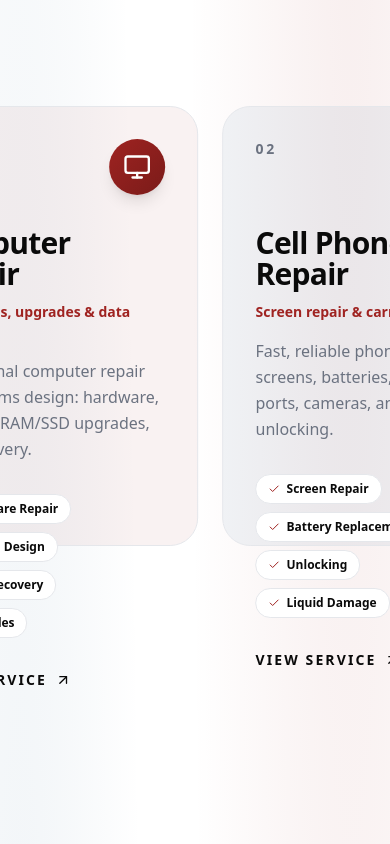
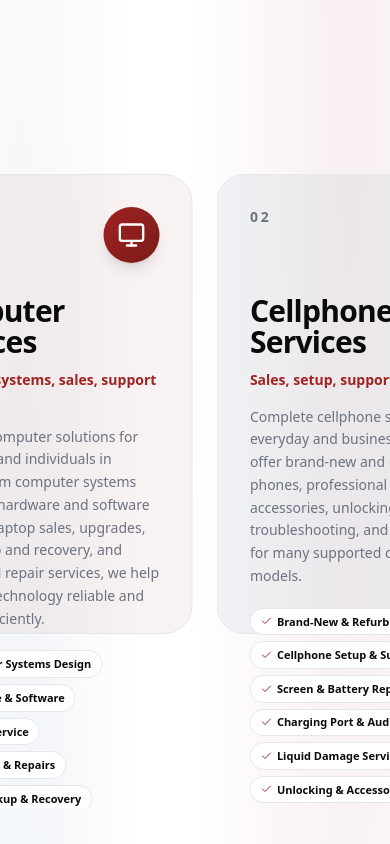
Before and after one commit to madnywebtech786/madnydigitalservices, a Next.js app: page / in a window 390 px wide. Shown: the part 1468-2312 px from the top of the page. Built offline with nearby package versions, Linux system fonts and the light colour scheme; no server answers; the database is empty.

Commit message:
updated the landing page services information

```diff
--- a/src/app/cms-admin/pages/home/page.jsx
+++ b/src/app/cms-admin/pages/home/page.jsx
@@ -55,12 +55,12 @@ export default function HomeEditor() {
           },
           services: {
             badge: 'Our Services', title: 'What We Offer',
-            subtitle: 'From device repairs to web solutions, we provide comprehensive tech services.',
+            subtitle: 'Computer systems design, software development, web development, digital solutions, computer and cellphone sales, technical support, and professional repair services for businesses and individuals in Calgary and nearby areas.',
             items: [
-              { id: 'computer-repair', title: 'Computer Repair', shortDesc: 'Expert diagnostics & repair', description: 'Professional computer repair for all brands.', features: ['Hardware Repair', 'Virus Removal', 'Data Recovery', 'Upgrades'] },
-              { id: 'cell-phone-repair', title: 'Cell Phone Repair & Unlocking', shortDesc: 'Screen repair & carrier unlock', description: 'Fast and reliable cell phone repair.', features: ['Screen Repair', 'Battery Replacement', 'Unlocking', 'Water Damage'] },
-              { id: 'device-sales', title: 'Mobile & Computer Sales', shortDesc: 'Quality devices & accessories', description: 'Wide selection of new and refurbished devices.', features: ['New Devices', 'Refurbished', 'Accessories', 'Best Prices'] },
-              { id: 'web-development', title: 'Web Development', shortDesc: 'Custom websites & apps', description: 'Professional web development services.', features: ['Custom Websites', 'E-Commerce', 'SEO Optimized', 'Responsive'] },
+              { id: 'computer', title: 'Computer Services', shortDesc: 'Computer systems, sales, support & repair', description: 'Complete computer solutions for businesses and individuals in Calgary. From computer systems design and hardware and software support to laptop sales, upgrades, data backup and recovery, and professional repair services, we help keep your technology reliable and working efficiently.', features: ['Computer Systems Design', 'Hardware & Software', 'Sales & Service', 'Upgrades & Repairs', 'Data Backup & Recovery'] },
+              { id: 'cellphone', title: 'Cellphone Services', shortDesc: 'Sales, setup, support & repair', description: 'Complete cellphone solutions for everyday and business needs. We offer brand-new and refurbished phones, professional device setup, accessories, unlocking, troubleshooting, and repair services for many supported cellphone models.', features: ['Brand-New & Refurbished Phones', 'Cellphone Setup & Support', 'Screen & Battery Replacement', 'Charging Port & Audio Repair', 'Liquid Damage Service', 'Unlocking & Accessories'] },
+              { id: 'software-development', title: 'Software Development', shortDesc: 'Custom software built for your business', description: 'Custom software solutions designed to improve business operations, streamline workflows, and support growth. We develop reliable web applications, business management systems, databases, dashboards, portals, and other software tailored to your requirements.', features: ['Custom Software Development', 'Web Application Development', 'Database Development', 'Software Testing & Maintenance', 'Business Systems & Automation'] },
+              { id: 'web-development', title: 'Web Development', shortDesc: 'Professional websites built for your business', description: 'Modern, responsive, and user-friendly web solutions designed to strengthen your online presence. We build business websites, e-commerce stores, custom web portals, and provide ongoing website maintenance and digital marketing solutions.', features: ['Website Design & Development', 'ECommerce Development', 'Custom Web Portals', 'Website Maintenance', 'SEO & Digital Marketing', 'PPC & Google Ads'] },
             ],
           },
           about: {
--- a/src/components/sections/home/Services.jsx
+++ b/src/components/sections/home/Services.jsx
@@ -37,40 +37,61 @@ const servicesMeta = {
 const defaultServices = [
   {
     id: "computer",
-    title: "Computer Repair",
-    shortDesc: "Diagnostics, upgrades & data backup",
+    title: "Computer Services",
+    shortDesc: "Computer systems, sales, support & repair",
     description:
-      "Professional computer repair and systems design: hardware, software, RAM/SSD upgrades, data recovery.",
-    features: ["Hardware Repair", "System Design", "Data Recovery", "Upgrades"],
+      "Complete computer solutions for businesses and individuals in Calgary. From computer systems design and hardware and software support to laptop sales, upgrades, data backup and recovery, and professional repair services, we help keep your technology reliable and working efficiently.",
+    features: [
+      "Computer Systems Design",
+      "Hardware & Software",
+      "Sales & Service",
+      "Upgrades & Repairs",
+      "Data Backup & Recovery",
+    ],
   },
   {
     id: "cellphone",
-    title: "Cell Phone Repair",
-    shortDesc: "Screen repair & carrier unlocking",
+    title: "Cellphone Services",
+    shortDesc: "Sales, setup, support & repair",
     description:
-      "Fast, reliable phone repair: screens, batteries, charging ports, cameras, and carrier unlocking.",
+      "Complete cellphone solutions for everyday and business needs. We offer brand-new and refurbished phones, professional device setup, accessories, unlocking, troubleshooting, and repair services for many supported cellphone models.",
     features: [
-      "Screen Repair",
-      "Battery Replacement",
-      "Unlocking",
-      "Liquid Damage",
+      "Brand-New & Refurbished Phones",
+      "Cellphone Setup & Support",
+      "Screen & Battery Replacement",
+      "Charging Port & Audio Repair",
+      "Liquid Damage Service",
+      "Unlocking & Accessories",
     ],
   },
   {
     id: "software-development",
     title: "Software Development",
-    shortDesc: "Custom business software & apps",
+    shortDesc: "Custom software built for your business",
     description:
-      "Custom software built around your business: management systems, web apps, portals, and databases.",
-    features: ["Custom Software", "Web Apps", "Databases", "Automation"],
+      "Custom software solutions designed to improve business operations, streamline workflows, and support growth. We develop reliable web applications, business management systems, databases, dashboards, portals, and other software tailored to your requirements.",
+    features: [
+      "Custom Software Development",
+      "Web Application Development",
+      "Database Development",
+      "Software Testing & Maintenance",
+      "Business Systems & Automation",
+    ],
   },
   {
     id: "web-development",
     title: "Web Development",
-    shortDesc: "Custom websites & online stores",
+    shortDesc: "Professional websites built for your business",
     description:
-      "Business websites and e-commerce platforms: modern, responsive, built with SEO in mind.",
-    features: ["Custom Websites", "E-Commerce", "SEO Ready", "Responsive"],
+      "Modern, responsive, and user-friendly web solutions designed to strengthen your online presence. We build business websites, e-commerce stores, custom web portals, and provide ongoing website maintenance and digital marketing solutions.",
+    features: [
+      "Website Design & Development",
+      "ECommerce Development",
+      "Custom Web Portals",
+      "Website Maintenance",
+      "SEO & Digital Marketing",
+      "PPC & Google Ads",
+    ],
   },
 ];
 
@@ -122,7 +143,7 @@ export default function Services({ data }) {
               className="reveal-up anim-delay-2 text-muted-foreground leading-relaxed"
             >
               {d.subtitle ||
-                "From device repairs to web solutions, comprehensive tech services to keep you connected and your business growing."}
+                "Computer systems design, software development, web development, digital solutions, computer and cellphone sales, technical support, and professional repair services for businesses and individuals in Calgary and nearby areas."}
             </p>
             <p className="text-xs text-muted-foreground/50 mt-4 hidden lg:block">
               Scroll to explore →
--- a/src/components/sections/home/ServicesCarousel.jsx
+++ b/src/components/sections/home/ServicesCarousel.jsx
@@ -57,23 +57,23 @@ function ServiceCard({ service, index, inView }) {
         </p>
 
         {/* Description */}
-        <p className="text-muted-foreground leading-relaxed mb-8">
+        <p className="text-muted-foreground leading-relaxed mb-5 text-sm">
           {service.description}
         </p>
 
         {/* Features */}
-        <div className="flex flex-wrap gap-2">
-          {service.features?.slice(0, 4).map((feature) => (
+        <div className="flex flex-wrap gap-1.5">
+          {service.features?.map((feature) => (
             <span
               key={feature}
               className="
                 inline-flex
                 items-center
-                gap-1.5
-                text-xs
+                gap-1
+                text-[11px]
                 font-semibold
-                px-3
-                py-1.5
+                px-2.5
+                py-1
                 rounded-full
                 bg-background
                 border
@@ -375,8 +375,8 @@ export default function ServicesCarousel({ services, inView }) {
                 key={service.id}
                 className="
                 shrink-0
-                h-110
-                md:h-130 lg:h-115
+                h-115
+                md:h-140 lg:h-125
               "
                 style={{
                   width: slotWidth,
@@ -394,9 +394,9 @@ export default function ServicesCarousel({ services, inView }) {
             <div
               className="
               shrink-0
-              h-110
-              md:h-130
-              lg:h-115
+              h-115
+              md:h-140
+              lg:h-125
             "
               style={{
                 width: slotWidth,
```
